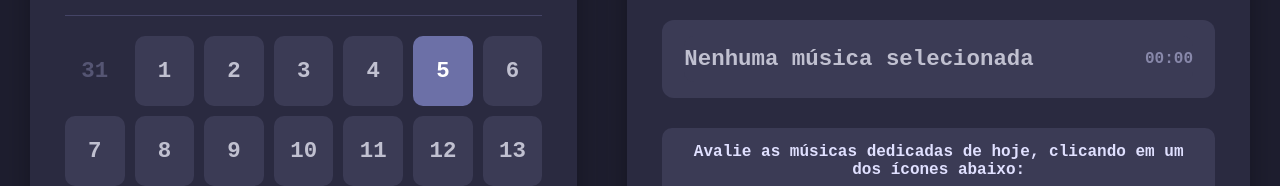
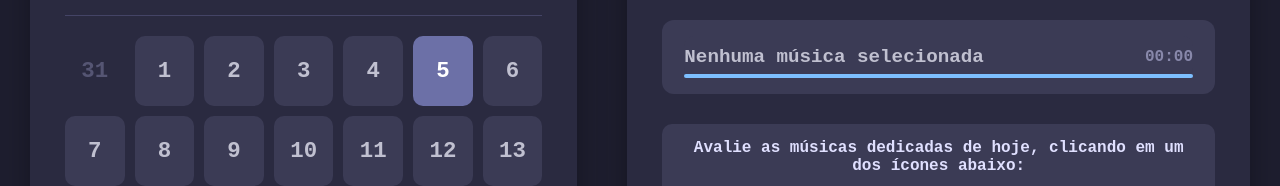
Before and after one commit to Kalsef/Calendar, a website: page public/calendar.html in a window 1280 px wide. Shown: the part 175-361 px from the top of the page. Drawn offline with Linux system fonts and the light colour scheme; no server answers.

Commit message:
Update style.css

```diff
--- a/public/style.css
+++ b/public/style.css
@@ -157,11 +157,22 @@ body {
   background: #3b3b55;
   color: #c0c0d0;
   font-weight: 600;
-  font-size: 1.4rem;
+  font-size: 1.2rem;
   cursor: pointer;
   border-radius: 10px;
   padding: 10px;
 }
+.event::before {
+  content: "";
+  position: absolute;
+  bottom: 0; /* Posiciona a linha na parte inferior */
+  left: 0;
+  width: 100%;
+  height: 4px; /* Espessura da linha */
+  background-color: #7dbfff; /* Cor da linha */
+  border-radius: 2px;
+}
+
 
 .day.event {
   position: relative;
```
